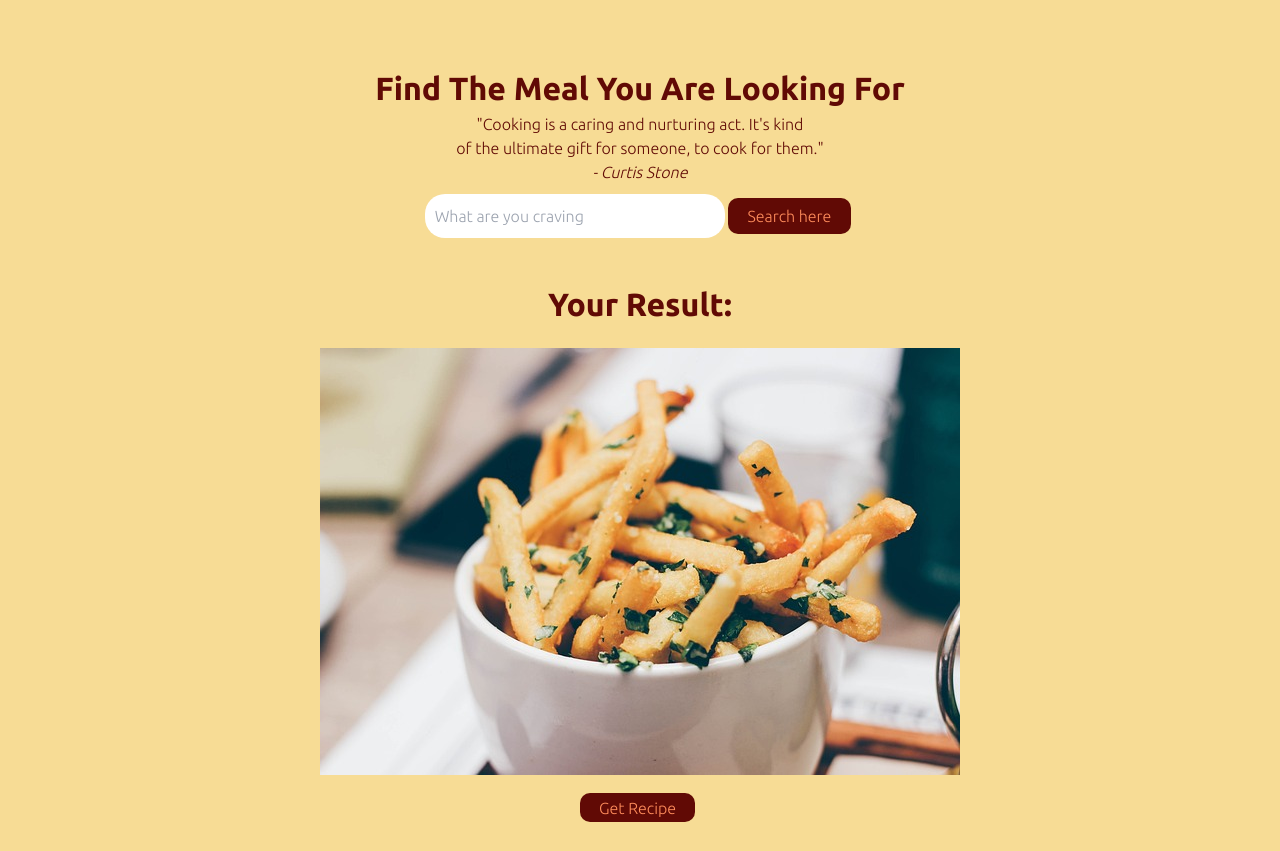
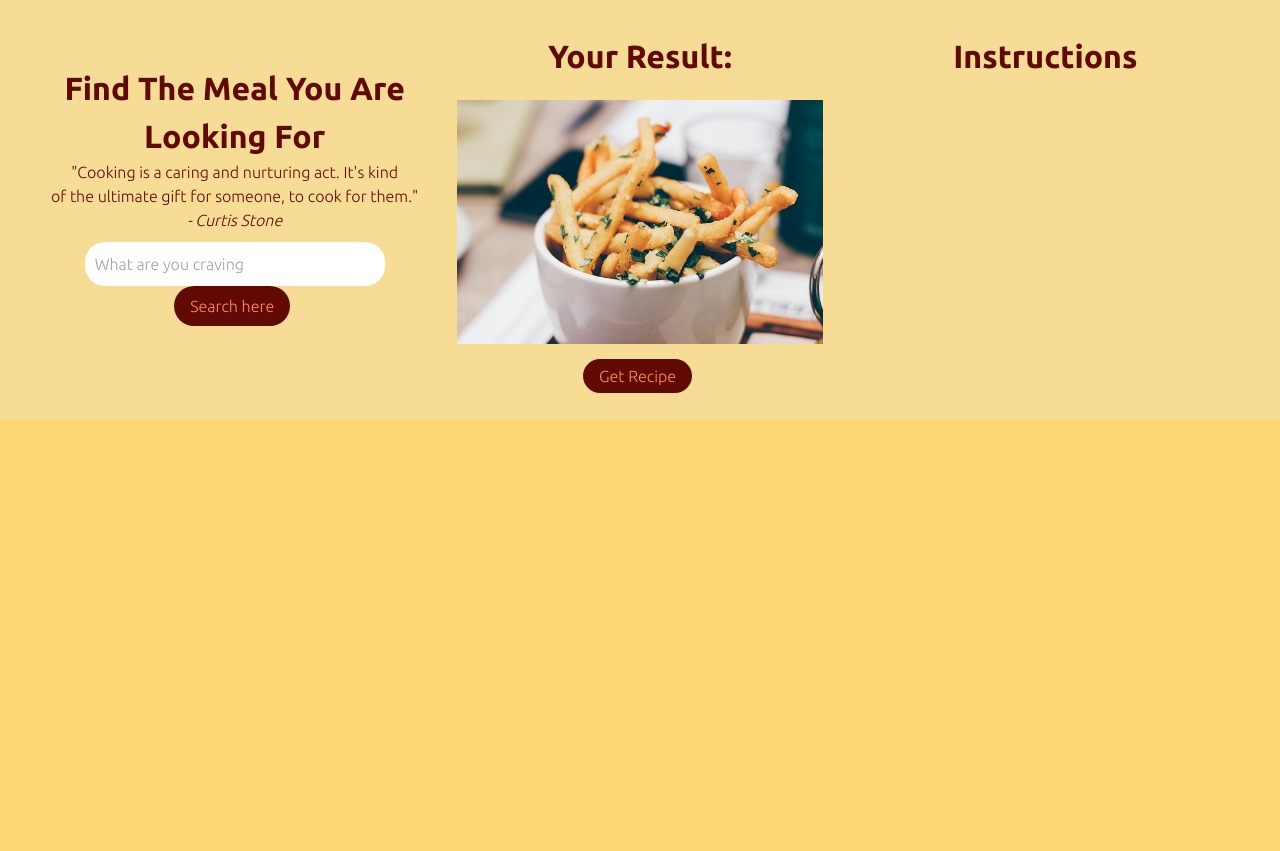
Before and after one commit to BadrAlmadhi/Group_Project-1-_Food_Recipes, a plain HTML site: page index.html in a window 1280 px wide. After the commit the page ends 800 px from the top, so only its background shows below. Drawn offline with nearby package versions, Linux system fonts and the light colour scheme.

Commit message:
implemented Tailwind CSS and ricky's code

```diff
--- a/assets/JS/script.js
+++ b/assets/JS/script.js
@@ -52,7 +52,7 @@ function getAPI(foodSearch)
             return response.json();
         })
         .then(function(data){
-            instructionStr=data.meals[1].strInstructions;
+            instructionStr=data.meals[0].strInstructions;
             siteImage = data.meals[0].strMealThumb;
             youtubeVideo = data.meals[0].strYoutube;
             console.log("site Image:", siteImage);
@@ -87,8 +87,7 @@ function changeImage(event)
 
 function siteDefaultImage()
 {
-    showImageEl.setAttribute("src", "/assets/food.fries.jpg");
-
+    showImageEl.setAttribute("src", "./assets/food.fries.jpg");
 }
 
 
--- a/index.html
+++ b/index.html
@@ -19,8 +19,8 @@
 <body>
 
     <div class="container">
-        <div class="wrapper">
-            <div class="search">
+        <div class="wrapper flex flex-wrap">
+            <div class="search w-full lg:w-1/3">
                 <h1 class="title">Find The Meal You Are Looking For</h1>
                 <blockquote>"Cooking is a caring and nurturing act. It's kind <br>of the ultimate gift for someone, to
                     cook for them."<br><cite>- Curtis Stone</cite></blockquote>
@@ -30,27 +30,28 @@
 
                 <div class="searchbtn">
                     <input type="text" class="search-content" placeholder="What are you craving" id="search-input">
-                    <button type="submit" class="btn" id="search-btn"> Search here
+                    <button type="submit" class="btn py-2 px-4 rounded-full" id="search-btn"> Search here
                     </button>
                 </div>
             </div>
-            <div class="meal-display">
+            <div class="meal-display w-full lg:w-1/3">
                 <h2 class="title">Your Result:</h2>
                 <div id="meal">
                     <!-- Meal Items Result -->
                     <div class="meal-item">
                         <div class="meal-photo">
-                            <img src="/assets/food.fries.jpg" alt="food">
+                            <img src="" id="imageLink" alt="food">
                         </div>
                         <div class="meal-name">
                             <!-- <h3>French Fries</h3> -->
-                            <a href="#" class="btn" id="Recipebtn">Get Recipe</a>
-                        </div>
-                        <div id="displayInstructions">
-                            <ol id="instructionsList"></ol>
+                            <a href="#" class="btn py-2 px-4 rounded-full" id="Recipebtn">Get Recipe</a>
                         </div>
                     </div>
                 </div>
+            </div>
+            <div class=" displayInstructions w-full lg:w-1/3" id="displayInstructions">
+                <h2 class="title">Instructions</h2>
+                <ol id="instructionsList"></ol>
             </div>
         </div>
     </div>
```
